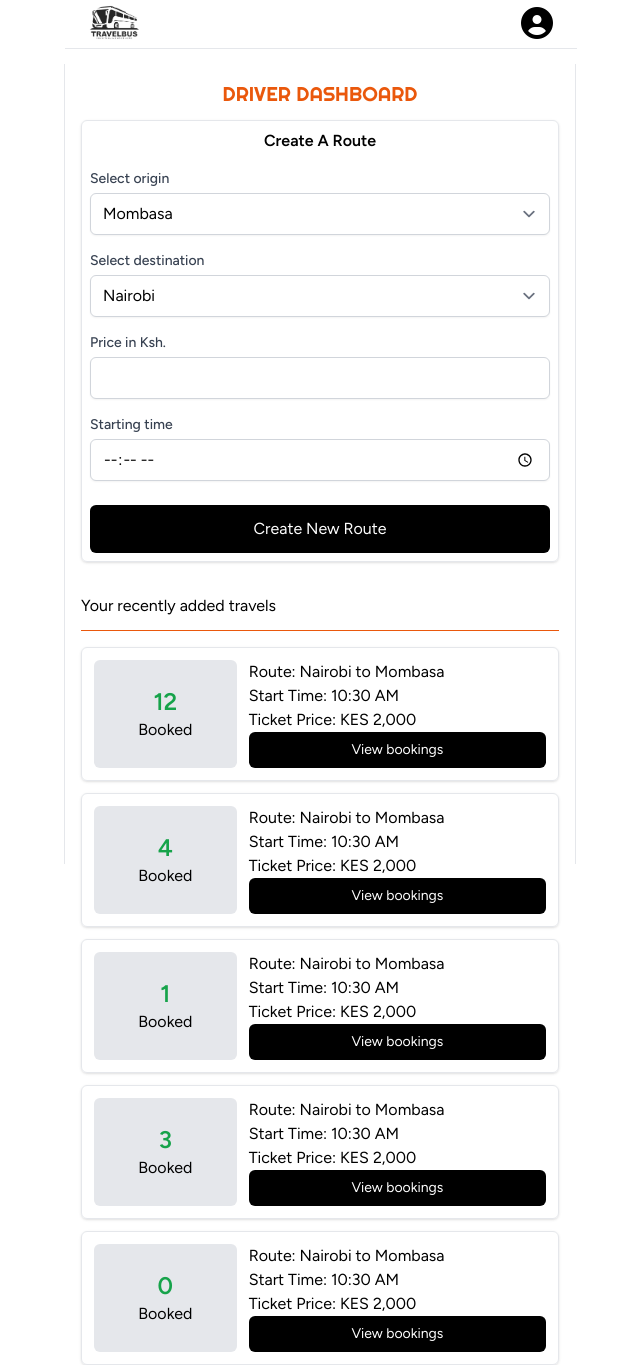
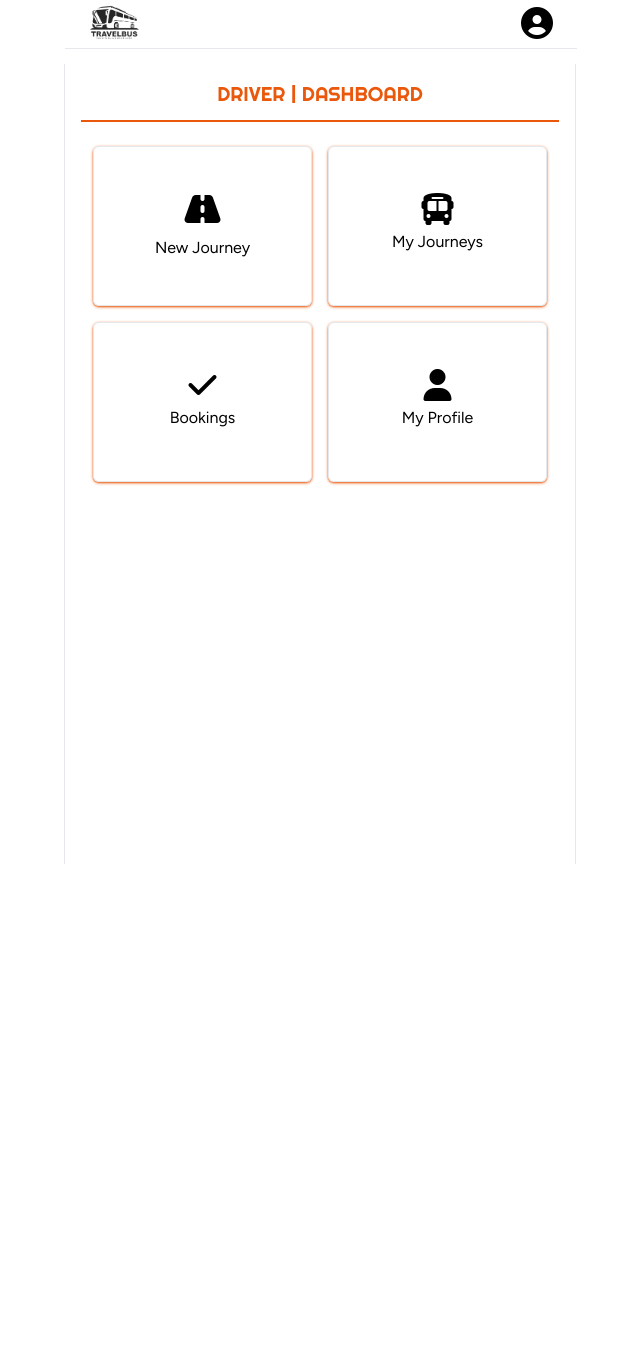
Before and after one commit to titustum/BusRoutingSystem, a Laravel app: page /dashboard in a window 1280 px wide. Shown: the whole page, without its empty margins (320-960 px from the left). After the commit the page ends 864 px from the top, so only its background shows below. Run offline with Laravel 12, Linux system fonts and the light colour scheme; a user stored in the database is signed in; data comes from the database, SQL or seed files in the repository; style sheets or scripts are compiled from the project's sources.

Commit message:
Some updates

```diff
--- a/app/Http/Controllers/JourneyController.php
+++ b/app/Http/Controllers/JourneyController.php
@@ -20,7 +20,7 @@ class JourneyController extends Controller
      */
     public function create()
     {
-        //
+        return view('journey.create');
     }
 
     /**
--- a/app/Models/User.php
+++ b/app/Models/User.php
@@ -3,9 +3,10 @@
 namespace App\Models;
 
 // use Illuminate\Contracts\Auth\MustVerifyEmail;
+use App\Models\Booking;
+use Illuminate\Notifications\Notifiable;
 use Illuminate\Database\Eloquent\Factories\HasFactory;
 use Illuminate\Foundation\Auth\User as Authenticatable;
-use Illuminate\Notifications\Notifiable;
 
 class User extends Authenticatable
 {
@@ -45,4 +46,17 @@ class User extends Authenticatable
             'password' => 'hashed',
         ];
     }
+
+
+    public function journeys()
+    {
+        return $this->hasMany(Journey::class);
+    }
+
+    public function bookings()
+    {
+        return $this->hasMany(Booking::class);
+    }
+
+
 }
--- a/resources/views/driver/dashboard.blade.php
+++ b/resources/views/driver/dashboard.blade.php
@@ -3,96 +3,41 @@
 
    <div class="h-screen w-full my-16 flex flex-col p-4">
 
-            <div class="text-orange-600 text-xl text-center uppercase font-['Righteous']">
-                DRIVER DASHBOARD
+            <div class="text-orange-600 border-b pb-3 border-b-2 border-orange-600 text-xl text-center uppercase font-['Righteous']">
+                DRIVER | DASHBOARD
             </div>
 
-            <form class="mt-3 p-2 shadow rounded-md border">
 
-                <h1 class="font-bold text-center">Create A Route</h1>
+            <div class="grid grid-cols-2 mt-3 gap-4 p-3">
 
-                @csrf
+                <a href="{{ route('journeys.create') }}" class="min-h-[20vh] hover:bg-orange-200 transition-all duration-300 focus:bg-orange-200 border rounded-md shadow shadow-orange-600 flex flex-col justify-center">
+                    <div class="text-center">
+                        <i class="fas fa-road  fa-2x"></i>
+                        <div class="mt-2">New Journey</div>
+                    </div>
+                </a>
+                <a href="{{ route('journeys.index') }}" class="min-h-[20vh] hover:bg-orange-200 transition-all duration-300 focus:bg-orange-200 border rounded-md shadow shadow-orange-600 flex flex-col justify-center">
+                    <div class="text-center">
+                        <i class="fas fa-bus fa-2xl"></i>
+                        <div class="mt-2">My Journeys</div>
+                    </div>
+                </a>
+                <a href="{{ route('bookings.index') }}" class="min-h-[20vh] hover:bg-orange-200 transition-all duration-300 focus:bg-orange-200 border rounded-md shadow shadow-orange-600 flex flex-col justify-center">
+                    <div class="text-center">
+                        <i class="fas fa-check fa-2xl"></i>
+                        <div class="mt-2">Bookings</div>
+                    </div>
+                </a>
+                <a href="{{ route('profile.edit') }}" class="min-h-[20vh] hover:bg-orange-200 transition-all duration-300 focus:bg-orange-200 border rounded-md shadow shadow-orange-600 flex flex-col justify-center">
+                    <div class="text-center">
+                        <i class="fas fa-user fa-2xl"></i>
+                        <div class="mt-2">My Profile</div>
+                    </div>
+                </a>
 
-                <!-- destination -->
-                <div class="mt-4">
-                    <x-input-label for="usertype" :value="__('Select origin')" />
-                    <select id="usertype" class="border-gray-300 focus:border-indigo-500 focus:ring-indigo-500 rounded-md shadow-sm block mt-1 w-full" name="usertype" :value="old('usertype')" required />
-                        <option>Mombasa</option>
-                        <option>Nairobi</option>
-                        <option>Bungoma</option>
-                        <option>Kisumu</option>
-                        <option>Eldoret</option>
-                        <option>Nyeri</option>
-                    </select>
-                    <x-input-error :messages="$errors->get('usertype')" class="mt-2" />
-                </div>
-
-                <!-- destination -->
-                <div class="mt-4">
-                    <x-input-label for="usertype" :value="__('Select destination')" />
-                    <select id="usertype" class="border-gray-300 focus:border-indigo-500 focus:ring-indigo-500 rounded-md shadow-sm block mt-1 w-full" name="usertype" :value="old('usertype')" required />
-                        <option>Nairobi</option>
-                        <option>Mombasa</option>
-                        <option>Kisumu</option>
-                        <option>Eldoret</option>
-                        <option>Nyeri</option>
-                    </select>
-                    <x-input-error :messages="$errors->get('usertype')" class="mt-2" />
-                </div>
-
-                <!-- Price -->
-            <div class="mt-4">
-                <x-input-label for="price" :value="__('Price in Ksh.')" />
-                <x-text-input id="price" class="block mt-1 w-full" type="number" name="price" :value="old('price')" required />
-                <x-input-error :messages="$errors->get('email')" class="mt-2" />
             </div>
 
-                <!-- Time -->
-            <div class="mt-4">
-                <x-input-label for="price" :value="__('Starting time')" />
-                <x-text-input id="price" class="block mt-1 w-full" type="time" name="price" :value="old('price')" required />
-                <x-input-error :messages="$errors->get('email')" class="mt-2" />
-            </div>
 
-                <button type="submit" class="w-full mt-6 block text-center mx-auto py-3 px-6 bg-black rounded-md text-white hover:opacity-80 focus:opacity-80">
-                   Create New Route
-                </button>
-            </form>
-
-
-
-
-            {{-- You recently added jourmeys --}}
-
-            <div class="my-5 ">
-                <h1 class="py-3 border-b border-orange-600">Your recently added travels</h1>
-
-                <div class="grid gap-3 mt-4">
-
-                    @for ($i=0; $i<5; $i++)
-
-                    <div class="border shadow p-3 rounded-md grid gap-3 grid-cols-3">
-                        <div>
-                            <div class="flex flex-col text-center justify-center h-full w-full bg-gray-200 rounded-md">
-                                <h1 class="text-2xl text-green-600 font-bold">{{ random_int(0, 12) }}</h1>
-                                <div>Booked</div>
-
-                            </div>
-                        </div>
-                        <div class="col-span-2">
-                            <div>Route: Nairobi to Mombasa</div>
-                            <div>Start Time: 10:30 AM</div>
-                            <div>Ticket Price: KES 2,000</div>
-                            <button type="submit"
-                                class="w-full text-sm block text-center mx-auto py-2 px-2 bg-black rounded-md text-white hover:opacity-80 focus:opacity-80">
-                               View bookings
-                            </button>
-                        </div>
-                    </div>
-
-                    @endfor
-
-                </div>
 
     </div>
 
--- a/routes/web.php
+++ b/routes/web.php
@@ -1,5 +1,7 @@
 <?php
 
+use App\Http\Controllers\BookingController;
+use App\Http\Controllers\JourneyController;
 use Illuminate\Support\Facades\Route;
 use App\Http\Controllers\ProfileController;
 use Illuminate\Support\Facades\Auth;
@@ -24,6 +26,10 @@ Route::middleware('auth')->group(function () {
     //specific routes
     Route::get('/passenger/dashboard', function () { return view('passenger.dashboard'); })->name('passenger.dashboard');
     Route::get('/driver/dashboard', function () { return view('driver.dashboard'); })->name('driver.dashboard');
+
+    Route::resource('journeys', JourneyController::class);
+    Route::resource('bookings', BookingController::class);
+
 });
 
 
```
Also changed, not shown: resources/views/journey/create.blade.php (added, +73 -0 lines), resources/views/journey/index.blade.php (added, +46 -0 lines).
